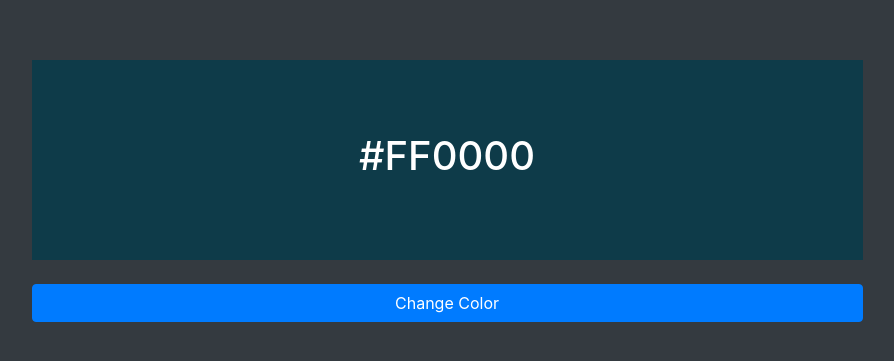
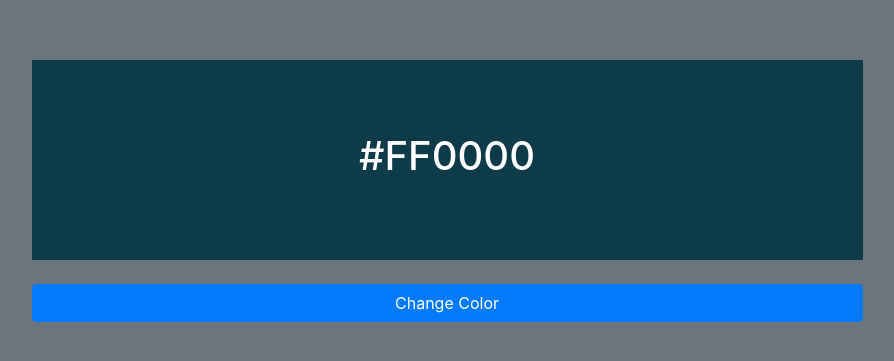
Before and after one commit to EidanGar/RandomColor, a website built with Parcel: page index.html in a window 1280 px wide. Shown: the part 209-570 px from the top of the page, without its empty margins (193-1087 px from the left). Built offline with nearby package versions, Linux system fonts and the light colour scheme.

Commit message:
Update index.html

```diff
--- a/index.html
+++ b/index.html
@@ -12,7 +12,7 @@
   </head>
 
   <body
-    class="d-flex justify-content-center align-items-center bg-dark min-vh-100 min-vw-100"
+    class="d-flex justify-content-center align-items-center bg-secondary min-vh-100 min-vw-100"
   >
     <div
       class="container align-items-center d-flex justify-content-center flex-column g-4 p-3"
```
